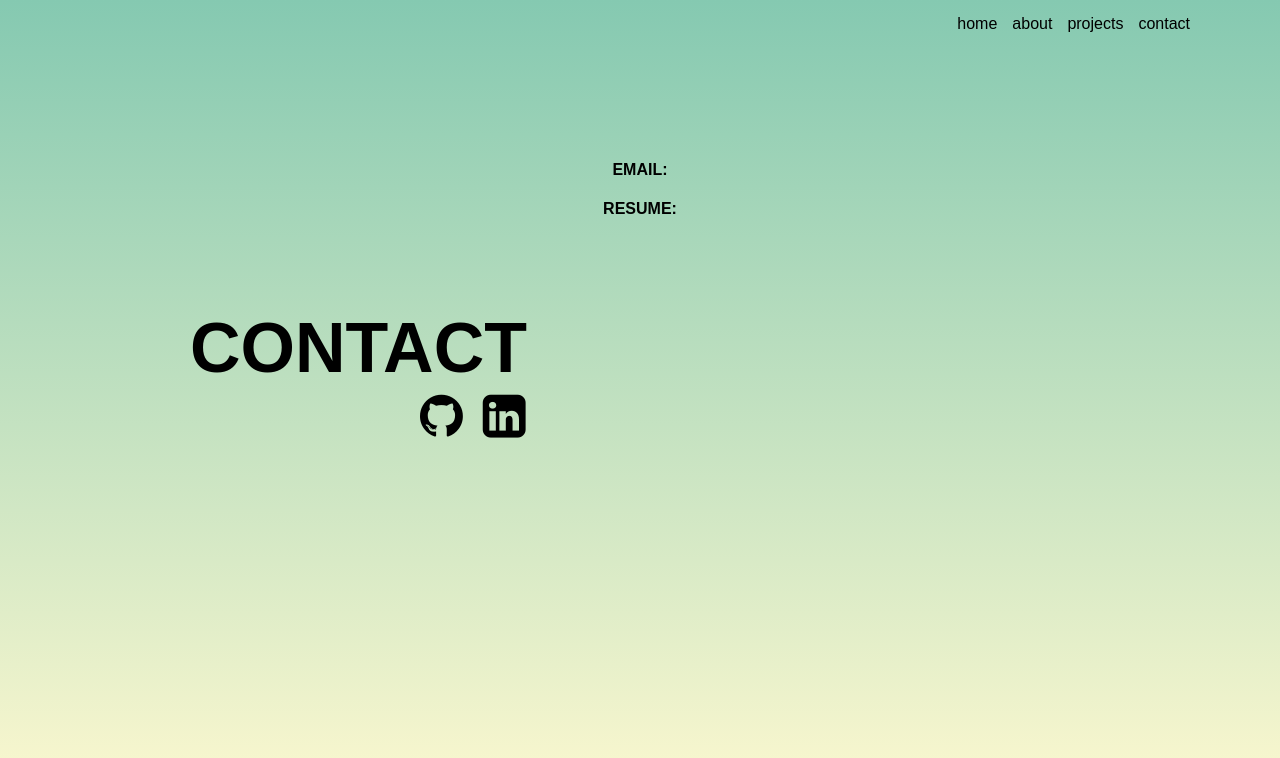
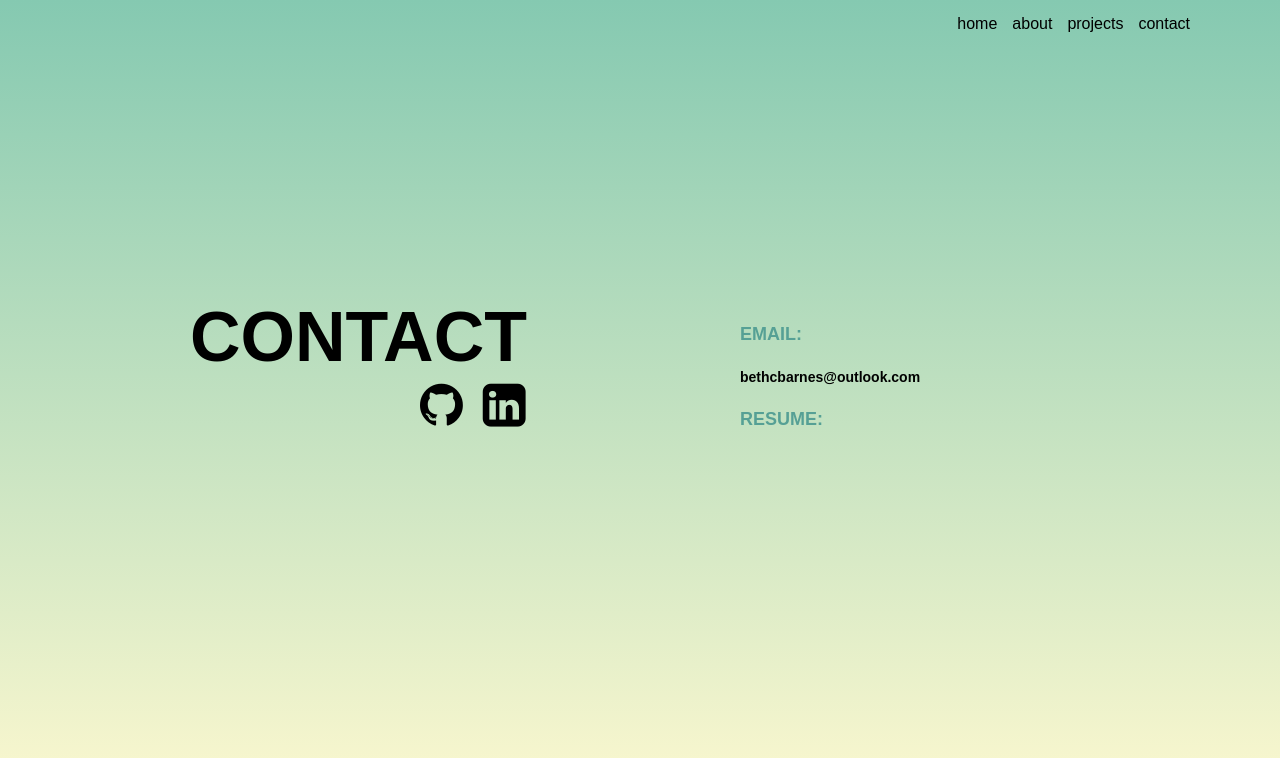
Before and after one commit to bethbarnes/bethcbarnes.com, a React (Create React App) app: page /contact in a window 1280 px wide. Shown: the top 758 px of the page. Built offline with nearby package versions, Linux system fonts and the light colour scheme.

Commit message:
feat(Contact): added contact info

```diff
--- a/src/Contact.js
+++ b/src/Contact.js
@@ -2,13 +2,16 @@ import React, { Component } from 'react'
 import './App.css'
 import { Navbar } from './index'
 
-class Contact extends Component{
-  render(){
+class Contact extends Component {
+  render() {
     return (
       <div className="contact">
         <h1 className="contact-text" >CONTACT</h1>
-        <h4> EMAIL: </h4>
-        <h4> RESUME: </h4>
+        <div className="contact-info-container" >
+          <h4 className="contact-types"> EMAIL: </h4>
+          <h3> bethcbarnes@outlook.com </h3>
+          <h4 className="contact-types"> RESUME: </h4>
+        </div>
         <div className="icon-container">
           <a href="https://github.com/bethbarnes" >
             <i class="fa fa-github small-icon"></i>
--- a/src/index.css
+++ b/src/index.css
@@ -204,8 +204,27 @@ body {
   left: 270px;
 }
 
-.test{
+.test {
   text-align: center;
   display: inline;
   margin: 0px 10px 20px 10px;
 }
+
+.contact-types {
+  color: #56a095;
+  font-size: 18px;
+}
+.contact-info-container h3 {
+  font-size: 14px;
+}
+.contact-info-container h4 {
+
+}
+
+.contact-info-container {
+  text-align: left;
+  width: 300px;
+  position: absolute;
+  top: 150px;
+  left: 600px;
+}
```
Lines whose indentation alone changed are shown as unchanged.
